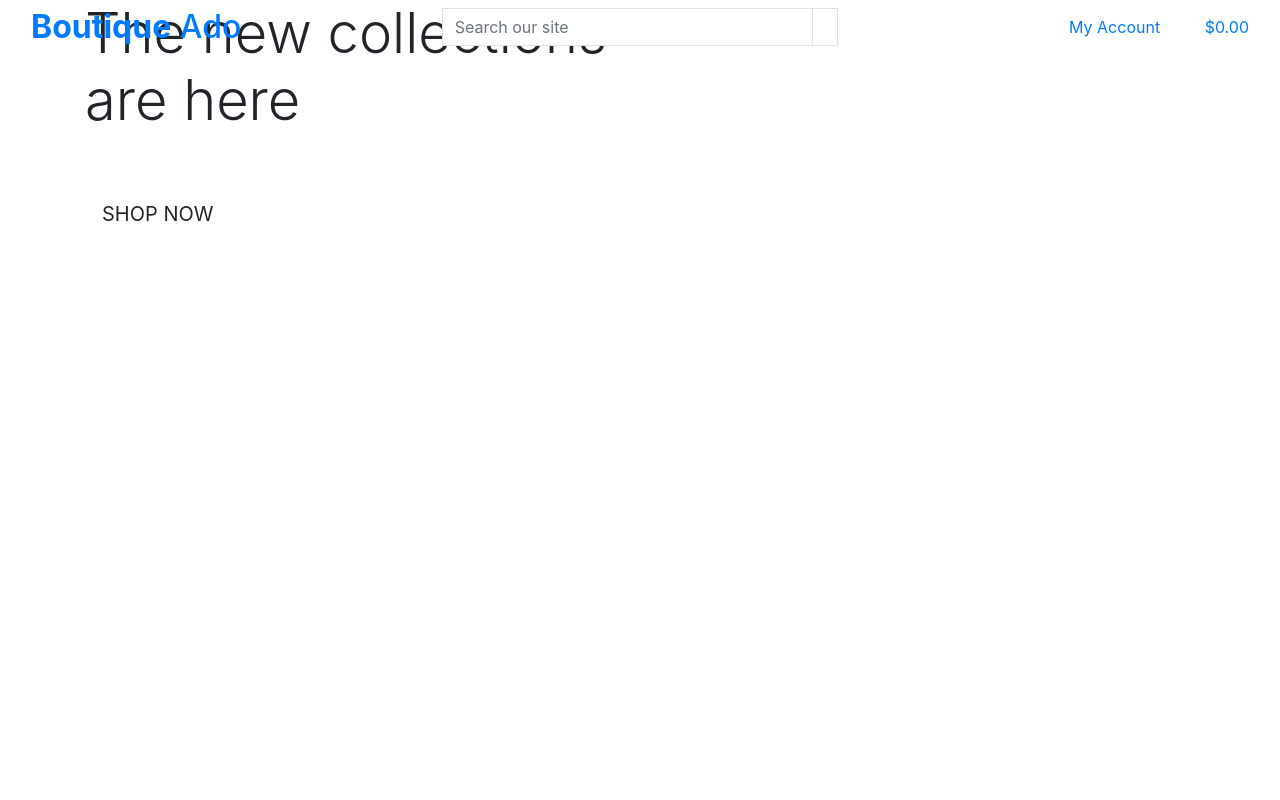
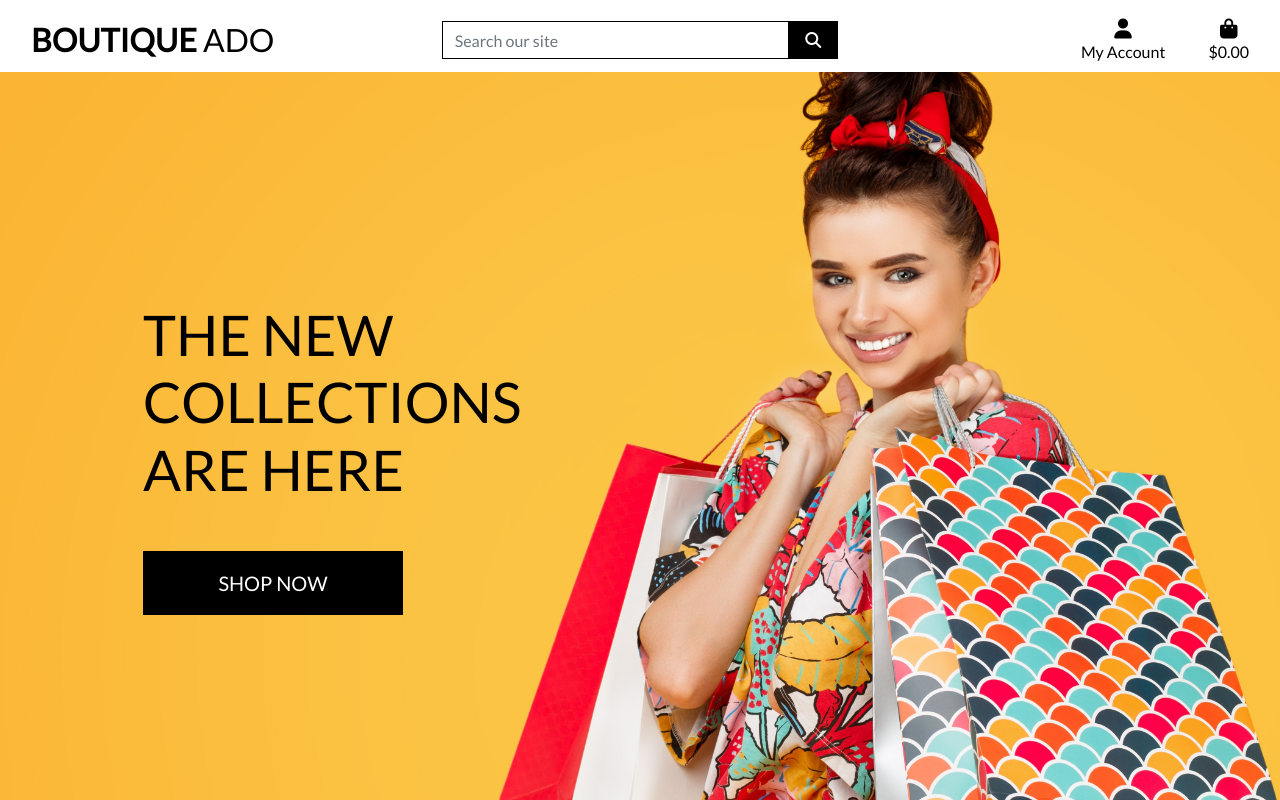
Before and after one commit to mittnamnkenny/boutique-ado, a Django app: page / in a window 1280 px wide. Run offline with Django 3.2, Linux system fonts and the light colour scheme; some libraries are stand-ins or nearby versions.

Commit message:
Completed homepage header and CSS

```diff
--- a/boutique_ado/settings.py
+++ b/boutique_ado/settings.py
@@ -147,6 +147,10 @@ USE_TZ = True
 # https://docs.djangoproject.com/en/3.2/howto/static-files/
 
 STATIC_URL = '/static/'
+STATICFILES_DIRS = (os.path.join(BASE_DIR, 'static'),)
+
+MEDIA_URL = '/media/'
+MEDIA_ROOT = os.path.join(BASE_DIR, 'media')
 
 # Default primary key field type
 # https://docs.djangoproject.com/en/3.2/ref/settings/#default-auto-field
--- a/boutique_ado/urls.py
+++ b/boutique_ado/urls.py
@@ -15,9 +15,11 @@ Including another URLconf
 """
 from django.contrib import admin
 from django.urls import path, include
+from django.conf import settings
+from django.conf.urls.static import static
 
 urlpatterns = [
     path('admin/', admin.site.urls),
     path('accounts/', include('allauth.urls')),
     path('', include('home.urls')),
-]
+] + static(settings.MEDIA_URL, document_root=settings.MEDIA_ROOT)
--- /dev/null
+++ b/static/css/base.css
@@ -0,0 +1,81 @@
+html {
+    height: 100%;
+}
+
+body {
+    background: url('/media/homepage_background_cropped.jpg') no-repeat center center fixed;
+    background-size: cover;
+    height: calc(100vh - 164px);
+    color: #555;
+    font-family: 'Lato';
+}
+
+/* from Bulma */
+.icon {
+    align-items: center;
+    display: inline-flex;
+    justify-content: center;
+    height: 1.5rem;
+    width: 1.5rem;
+}
+
+.logo-font {
+    text-transform: uppercase;
+}
+
+.main-logo-link {
+    width: fit-content;
+}
+
+.shop-now-button {
+    background: black;
+    color: white;
+    min-width: 260px;
+}
+
+.btn-black {
+    background: black;
+    color: white;
+}
+
+.shop-now-button:hover,
+.shop-now-button:active,
+.shop-now-button:focus,
+.btn-black:hover,
+.btn-black:active,
+.btn-black:focus {
+    background: #222;
+    color: white;
+}
+
+.text-black {
+    color: #000 !important;
+}
+
+.border-black {
+    border: 1px solid black !important;
+}
+
+/* -------------------------------- Media Queries */
+
+/* Slightly larger container on xl screens */
+@media (min-width: 1200px) {
+  .container {
+    max-width: 80%;
+  }
+}
+
+/* fixed top navbar only on medium and up */
+@media (min-width: 992px) {
+    .fixed-top-desktop-only {
+        position: fixed;
+        top: 0;
+        right: 0;
+        left: 0;
+        z-index: 1030;
+    }
+
+    .header-container {
+        padding-top: 164px;
+    }
+}
--- a/templates/base.html
+++ b/templates/base.html
@@ -16,6 +16,10 @@
 	{% block corecss %}
 	<link rel="stylesheet" href="https://cdn.jsdelivr.net/npm/bootstrap@4.6.2/dist/css/bootstrap.min.css"
 		integrity="sha384-xOolHFLEh07PJGoPkLv1IbcEPTNtaed2xpHsD9ESMhqIYd0nLMwNLD69Npy4HI+N" crossorigin="anonymous">
+	<link rel="stylesheet" href="https://fonts.googleapis.com/css?family=Lato&display=swap">
+	<link rel="stylesheet" href="https://use.fontawesome.com/releases/v6.1.1/css/all.css"
+        integrity="sha384-/frq1SRXYH/bSyou/HUp/hib7RVN1TawQYja658FEOodR/FQBKVqT9Ol+Oz3Olq5" crossorigin="anonymous" />
+    <link rel="stylesheet" href="{% static 'css/base.css' %}">
 	{% endblock %}
 
 	{% block extra_css %}
@@ -40,7 +44,7 @@
 
 <body>
 	<header class="container-fluid fixed-top">
-		<div class="row">
+		<div id="topnav" class="row bg-white pt-lg-2 d-none d-lg-flex">
 			<div class="col-12 col-lg-4 my-auto py-1 py-lg-0 text-center text-lg-left">
 				<a href="{% url 'home' %}" class="nav-link main-logo-link">
 					<h2 class="logo-font text-black my-0"><strong>Boutique</strong> Ado</h2>
```
Also changed, not shown: media/homepage_background_cropped.jpg (added).
